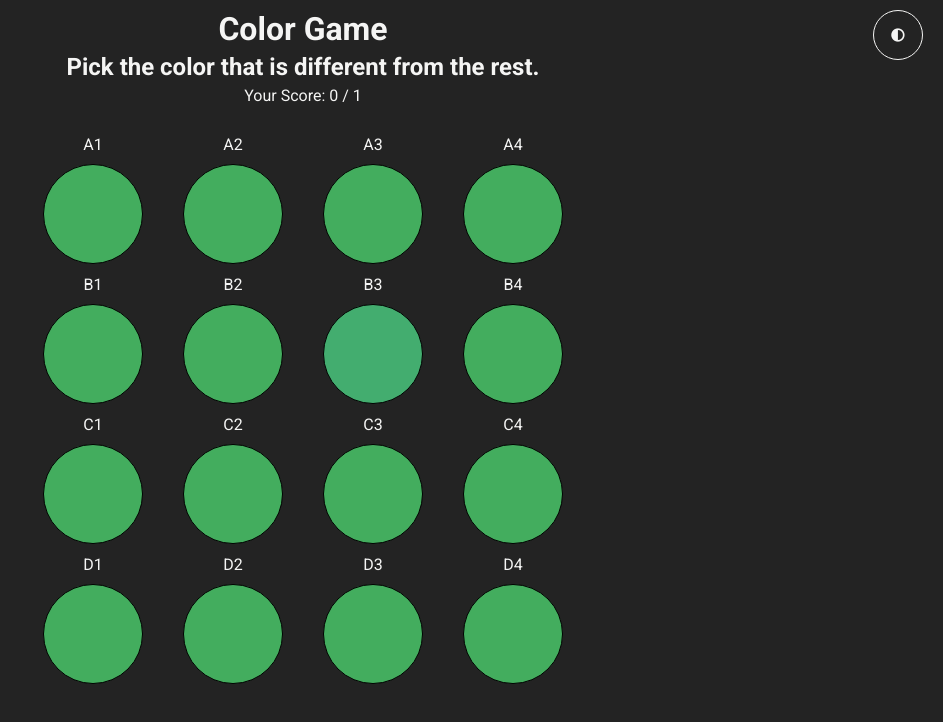
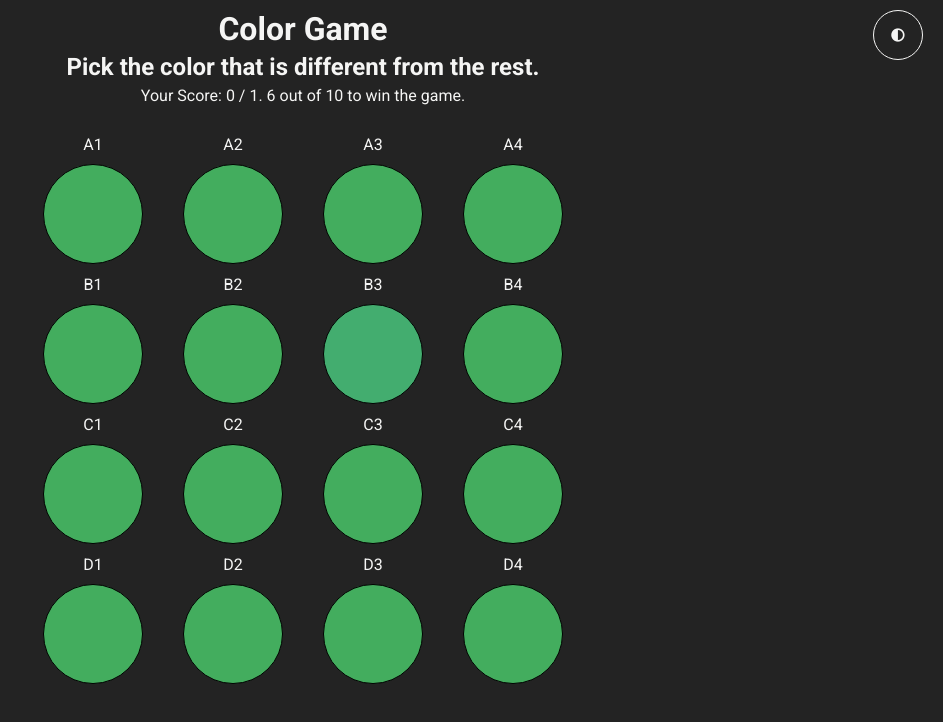
Before and after one commit to nadirkerem/find-different-color-game-js, a plain HTML site: page index.html in a window 1280 px wide. Both pictures are taken after a click on the element 430 px from the left and 214 px from the top of the page. Shown: the whole page, without its empty margins (337-1280 px from the left). Drawn offline with Linux system fonts and the light colour scheme.

Commit message:
update score text

```diff
--- a/index.html
+++ b/index.html
@@ -23,7 +23,7 @@
     <button class="dark-mode-button"><i class="fa-solid fa-circle-half-stroke"></i></button>
     <h1 class="title">Color Game</h1>
     <h2>Pick the color that is different from the rest.</h2>
-    <p class="score">Your Score: 0 / 0</p>
+    <p class="score">Your Score: 0 / 0. 6 out of 10 to win the game.</p>
     <div class="grid-container">
       <div>
         <p class="color-position">A1</p>
--- a/src/index.js
+++ b/src/index.js
@@ -60,12 +60,12 @@ function selectionChecker(event) {
     alert('Correct!');
     correctGuesses += 1;
     gameCounter += 1;
-    score.textContent = `Your Score: ${correctGuesses} / ${gameCounter}`;
+    score.textContent = `Your Score: ${correctGuesses} / ${gameCounter}. 6 out of 10 to win the game.`;
     gameIteration();
   } else {
     alert('Wrong!');
     gameCounter += 1;
-    score.textContent = `Your Score: ${correctGuesses} / ${gameCounter}`;
+    score.textContent = `Your Score: ${correctGuesses} / ${gameCounter}. 6 out of 10 to win the game.`;
     gameIteration();
   }
 }
```
